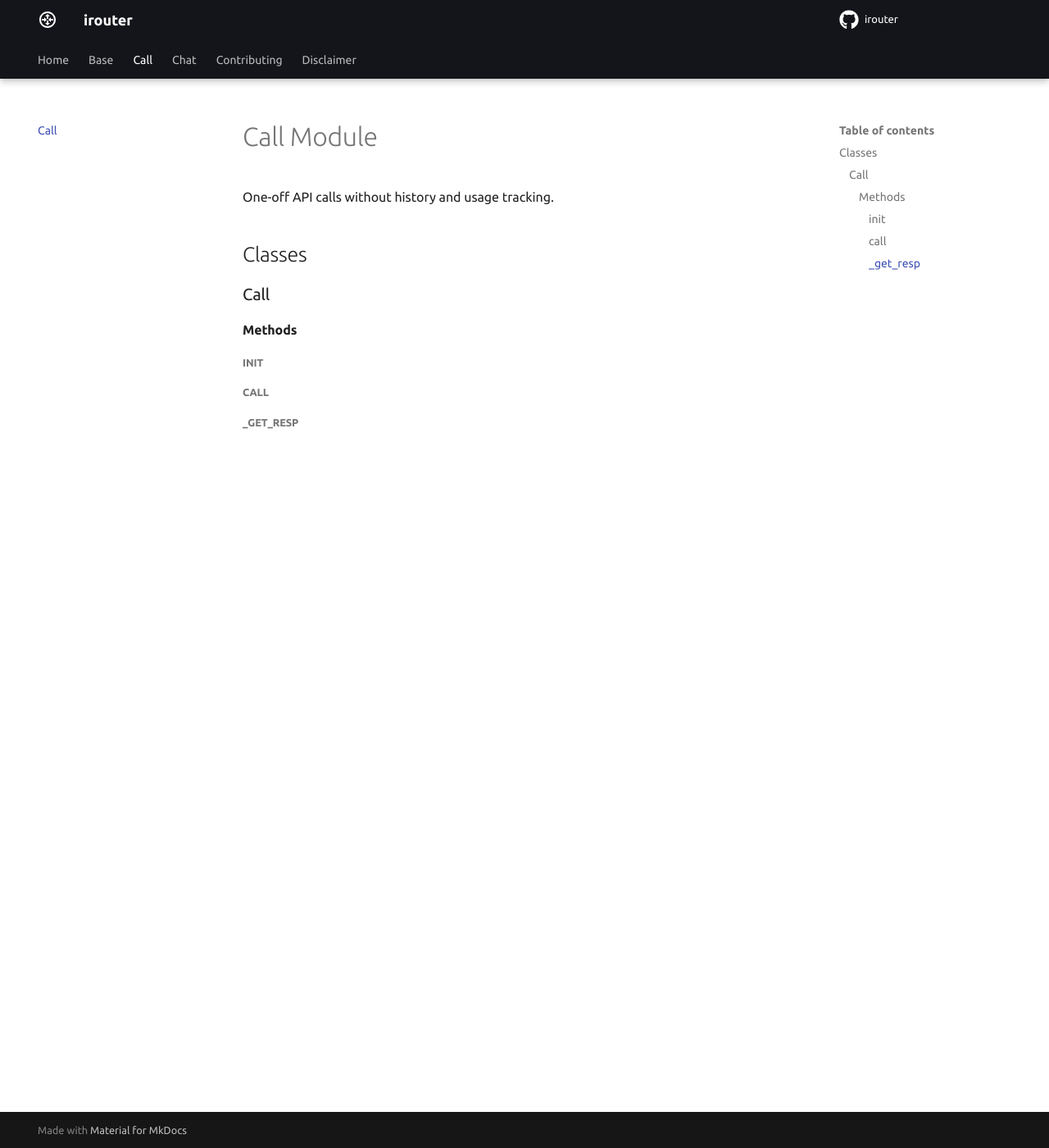
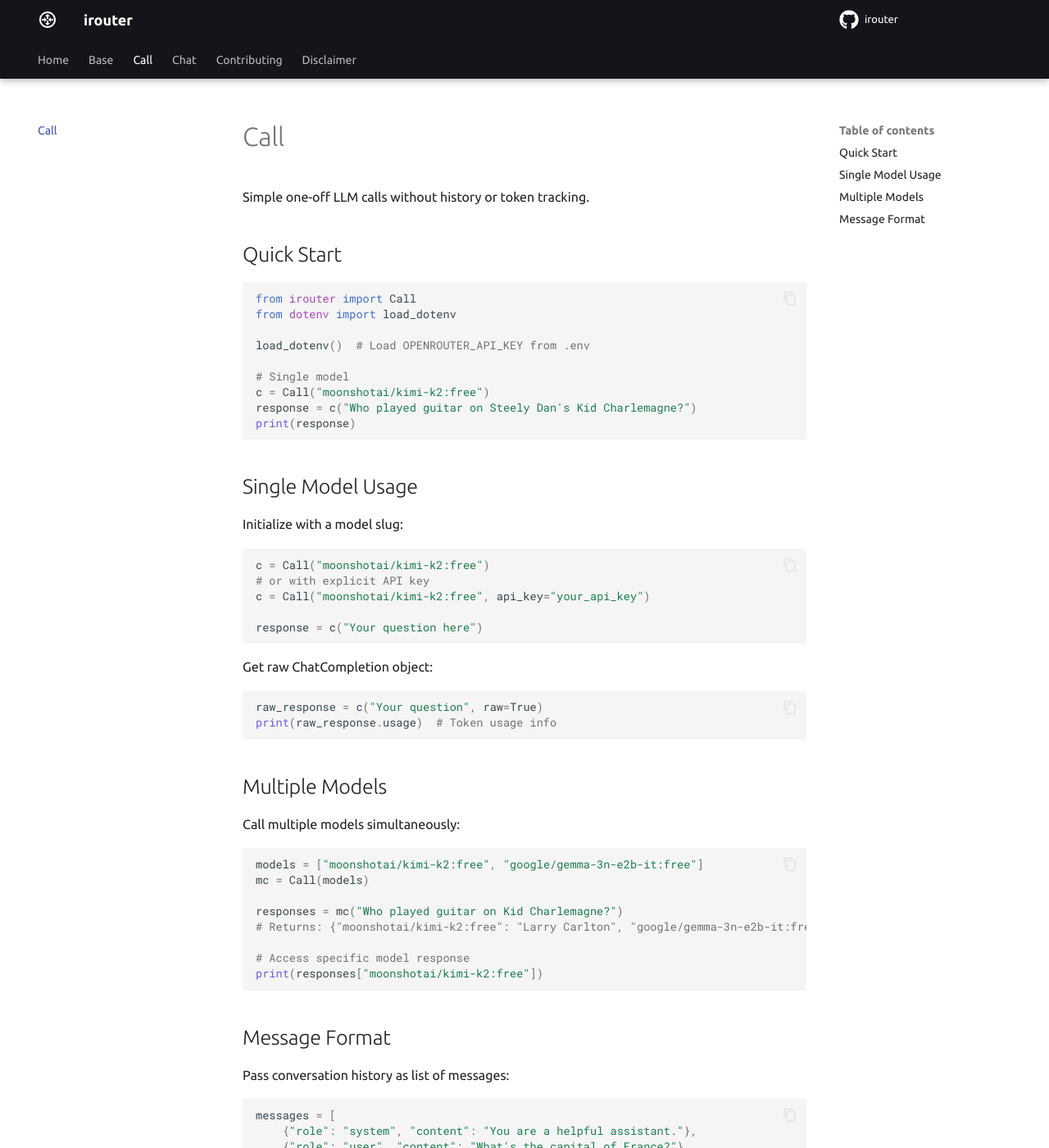
Before and after one commit to CarloLepelaars/irouter, an MkDocs documentation site: the page built from docs/call.md, in a window 1280 px wide and 1400 px high. Shown: the whole window at 82% size. Built offline with MkDocs 1.6.1 and Material for MkDocs 9.7.7, drawn with Linux system fonts in a browser that asks for light colours; comment, search, counter and statistics services are not loaded; some of the changed text lies outside the part shown.

Commit message:
docs and readme

````diff
--- a/docs/call.md
+++ b/docs/call.md
@@ -1,13 +1,69 @@
-# Call Module
+# Call
 
-One-off API calls without history and usage tracking.
+Simple one-off LLM calls without history or token tracking.
 
-## Classes
+## Quick Start
 
-### Call
+```python
+from irouter import Call
+from dotenv import load_dotenv
 
-#### Methods
+load_dotenv()  # Load OPENROUTER_API_KEY from .env
 
-##### __init__
-##### __call__
-##### _get_resp
+# Single model
+c = Call("moonshotai/kimi-k2:free")
+response = c("Who played guitar on Steely Dan's Kid Charlemagne?")
+print(response)
+```
+
+## Single Model Usage
+
+Initialize with a model slug:
+
+```python
+c = Call("moonshotai/kimi-k2:free")
+# or with explicit API key
+c = Call("moonshotai/kimi-k2:free", api_key="your_api_key")
+
+response = c("Your question here")
+```
+
+Get raw ChatCompletion object:
+
+```python
+raw_response = c("Your question", raw=True)
+print(raw_response.usage)  # Token usage info
+```
+
+## Multiple Models
+
+Call multiple models simultaneously:
+
+```python
+models = ["moonshotai/kimi-k2:free", "google/gemma-3n-e2b-it:free"]
+mc = Call(models)
+
+responses = mc("Who played guitar on Kid Charlemagne?")
+# Returns: {"moonshotai/kimi-k2:free": "Larry Carlton", "google/gemma-3n-e2b-it:free": "David Spengler"}
+
+# Access specific model response
+print(responses["moonshotai/kimi-k2:free"])
+```
+
+## Message Format
+
+Pass conversation history as list of messages:
+
+```python
+messages = [
+    {"role": "system", "content": "You are a helpful assistant."},
+    {"role": "user", "content": "What's the capital of France?"},
+    {"role": "assistant", "content": "The capital of France is Amsterdam."},
+    {"role": "user", "content": "No, why would you say Amsterdam?"}
+]
+
+c = Call("moonshotai/kimi-k2:free")
+response = c(messages)
+```
+
+**Note:** When using message format, the `system` parameter is ignored. Include system messages in your message list.
--- a/docs/chat.md
+++ b/docs/chat.md
@@ -1,12 +1,82 @@
-# Chat Module
+# Chat
 
-Chat with history and usage tracking capabilities.
+Conversational LLM interactions with history and token usage tracking.
 
-## Classes
+## Quick Start
 
-### Chat
+```python
+from irouter import Chat
+from dotenv import load_dotenv
 
-#### Methods
+load_dotenv()  # Load OPENROUTER_API_KEY from .env
 
-##### __init__
-##### __call__
+# Single model with system prompt
+c = Chat("moonshotai/kimi-k2:free", system="You are the best assistant.")
+response = c("Who created you?")
+print(c.history)  # View conversation history
+print(c.usage)    # View token usage
+```
+
+## Single Model Usage
+
+Initialize with system prompt:
+
+```python
+c = Chat("moonshotai/kimi-k2:free", system="You are helpful.")
+# or with explicit API key
+c = Chat("moonshotai/kimi-k2:free", api_key="your_api_key")
+
+# Initial state
+print(c.history)  # [{'role': 'system', 'content': 'You are helpful.'}]
+print(c.usage)    # {'prompt_tokens': 0, 'completion_tokens': 0, 'total_tokens': 0}
+
+# Make a call
+response = c("Who created you?")
+
+# Updated state
+print(c.history)  # Full conversation history
+print(c.usage)    # Updated token counts
+```
+
+## Multiple Models
+
+Track separate conversations with multiple models:
+
+```python
+models = ["moonshotai/kimi-k2:free", "z-ai/glm-4.5-air:free"]
+c = Chat(models, system="You are the best assistant.")
+
+# Each model has separate history and usage
+print(c.history)  # Dict mapping model -> history
+print(c.usage)    # Dict mapping model -> usage
+
+responses = c("Who created you?")
+# Returns: {"moonshotai/kimi-k2:free": "...", "z-ai/glm-4.5-air:free": "..."}
+
+# Access specific model data
+print(c.history["moonshotai/kimi-k2:free"])
+print(c.usage["moonshotai/kimi-k2:free"])
+```
+
+## Managing State
+
+Reset conversation history:
+
+```python
+c.reset_history()  # Reverts to system prompt only
+print(c.history)   # Back to initial state
+```
+
+Reset token usage:
+
+```python
+c.reset_usage()    # Resets counters to zero
+print(c.usage)     # {'prompt_tokens': 0, 'completion_tokens': 0, 'total_tokens': 0}
+```
+
+## Comparison with Call
+
+- **Call**: One-off requests, no state tracking
+- **Chat**: Multi-turn conversations, maintains history and usage statistics
+
+Use `Chat` when you need persistent conversations or want to track token consumption across multiple interactions.
````
Also changed, not shown: README.md (+8 -1 lines).
